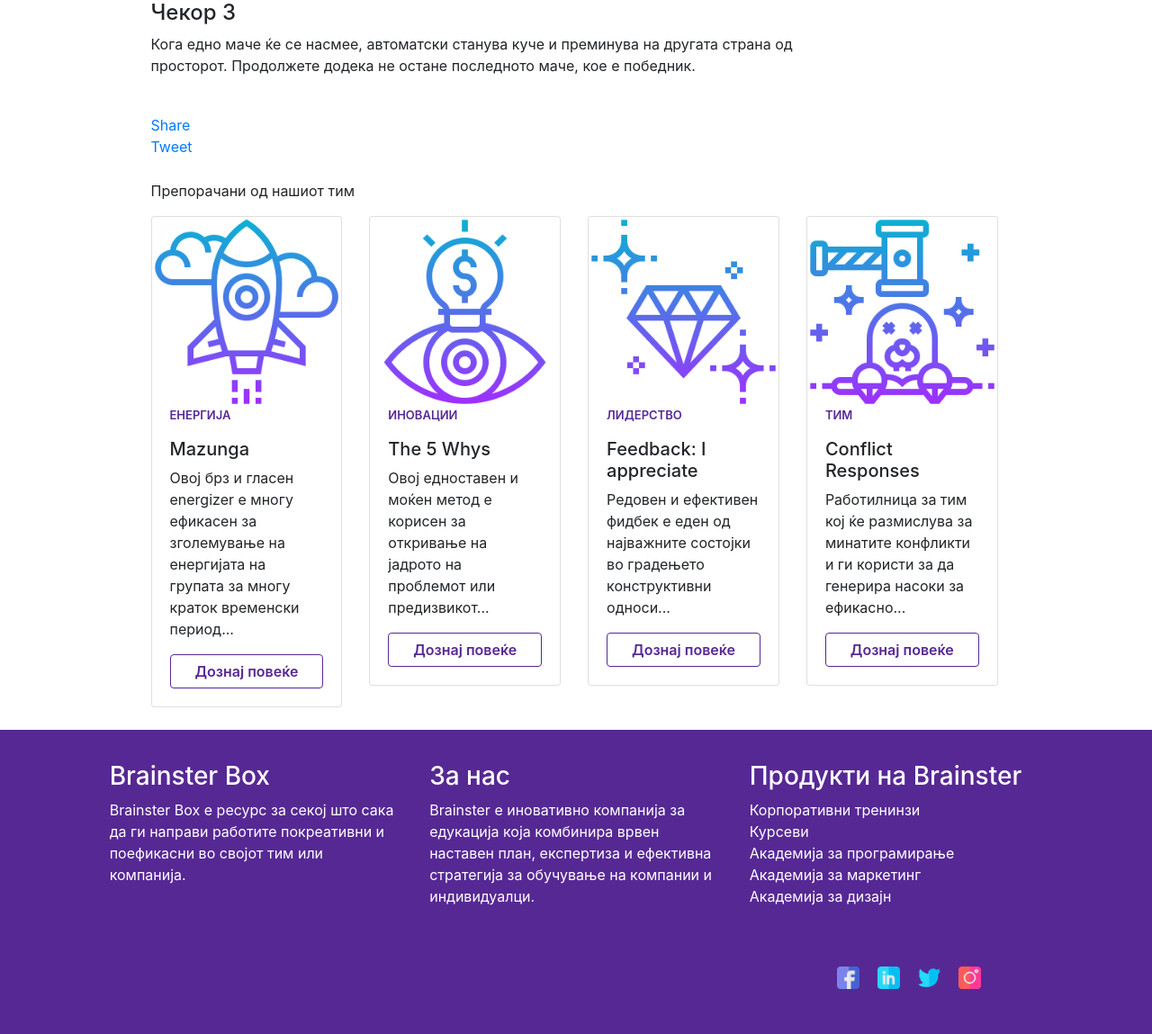
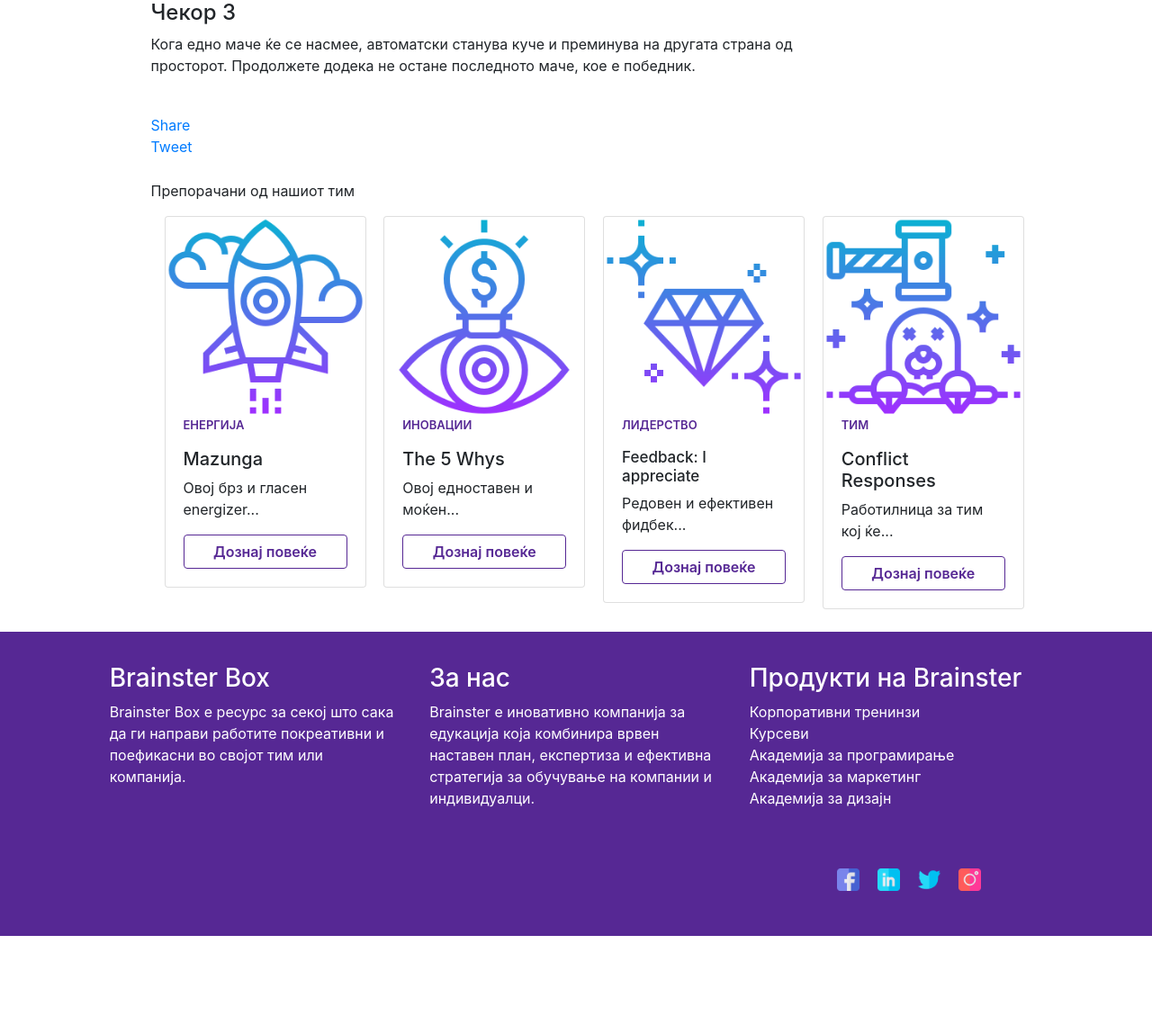
Before and after one commit to DimitarStojmenovski/Tret-Proekt, a PHP site: page /energija/helloKitty.html in a window 1280 px wide. Shown: the part 644-1793 px from the top of the page at 90% size. After the commit the page ends 1684 px from the top, so only its background shows below. Run offline with PHP 8.4, Linux system fonts and the light colour scheme; some libraries are stand-ins or nearby versions.

Commit message:
Add files via upload

```diff
--- a/energija/helloKitty.css
+++ b/energija/helloKitty.css
@@ -434,10 +434,12 @@
     padding-top: 16px;
 }
 
+/* karticka */
+
 
 .karticka:hover{
     border: 3px solid  #562894;
-    width: 13.35rem;
+    /* width: 13.35rem; */
 }
 
 .karticka:hover .KartickaKopche{
@@ -461,6 +463,8 @@
     font-weight: 600;
 }
 
+/* kartcka */
+
 
 .karticka:hover{
     border: 3px solid  #562894;
@@ -473,6 +477,40 @@
 
 .KartickaBody{
     padding-top: 0%;
+}
+
+.KartickaMalTitle{
+    font-size: 13px;
+    font-weight: 600;
+    color: #562894;
+}
+
+.KartickaKopche{
+    border: 1px solid #562894;
+    color: #562894;
+    font-weight: 600;
+}
+
+/*  karticka */
+
+
+/*  karticka */
+
+.karticka:hover{
+    border: 3px solid  #562894;
+}
+
+.karticka:hover .KartickaKopche{
+    background-color: #562894;
+    color: white;
+}
+
+.KartickaBody{
+    padding-top: 0%;
+}
+
+.KartickaTitleTri{
+    font-size: 17px;
 }
 
 .KartickaMalTitle{
@@ -520,34 +558,6 @@
 /*  karticka */
 
 
-/*  karticka */
-
-.karticka:hover{
-    border: 3px solid  #562894;
-}
-
-.karticka:hover .KartickaKopche{
-    background-color: #562894;
-    color: white;
-}
-
-.KartickaBody{
-    padding-top: 0%;
-}
-
-.KartickaMalTitle{
-    font-size: 13px;
-    font-weight: 600;
-    color: #562894;
-}
-
-.KartickaKopche{
-    border: 1px solid #562894;
-    color: #562894;
-    font-weight: 600;
-}
-
-/*  karticka */
 /* staff pick */
 
 
@@ -629,9 +639,6 @@
         width: 11rem !important;
     }
 
-    .instaIkona{
-        margin-right: 23%;
-    }
 }
 
 /* 992px - 1199.98px */
--- a/energija/helloKitty.html
+++ b/energija/helloKitty.html
@@ -229,69 +229,59 @@
                                     data-size="small">Tweet</a>
                             </div>
                         </div>
+
                         <p class="dolePreporakaText">Препорачани од нашиот тим</p>
-                        <div class="row chetiriKartickiRow" id="chetiriKartickiRow">
-                            <div>
+                        <div class="row card-deck chetiriKartickiRow" id="chetiriKartickiRow">
                             <div class="col-xl-3 col-lg-3 col-md-6 col-sm-6 col-12 Karticka">
-                                    <div class="card karticka" style="width: 13.3rem;">
-                                        <img class="card-img-top" src="../Materijali/energija/9.png" alt="Mazunga"
-                                            class="img-fluid" width="200px">
+                                <div class="card karticka" style="width: 14rem;">
+                                    <img class="card-img-top" src="../Materijali/energija/9.png" alt="Mazunga"class="img-fluid" width="200px">
                                     <div class="card-body KartickaBody">
                                         <p class="KartickaMalTitle">ЕНЕРГИЈА</p>
                                         <h5 class="KartickaTitle">Mazunga</h5>
-                                            <p class="KartickaBody">Овој брз и гласен energizer е многу ефикасен за
-                                                зголемување на енергијата на групата за многу краток временски
-                                                период...</p>
+                                        <p class="KartickaBody">Овој брз и гласен energizer...</p>
                                         <a href="#" class="btn btn-block KartickaKopche">Дознај повеќе</a>
                                     </div>
                                 </div>
                             </div>
-                            </div>
 
-                            <div>
+
                             <div class="col-xl-3 col-lg-3 col-md-6 col-sm-6 col-12 Karticka">
-                                    <div class="card karticka" style="width: 13.3rem;">
+                                <div class="card karticka" style="width: 14rem;">
                                     <img class="card-img-top" src="../Materijali/inovacii/1.png" alt="Тhe 5 Whys"
                                             class="img-fluid" width="200px">
                                     <div class="card-body KartickaBody">
                                         <p class="KartickaMalTitle">ИНОВАЦИИ</p>
                                         <h5 class="KartickaTitle">Тhe 5 Whys</h5>
-                                            <p class="KartickaBody">Овој едноставен и моќен метод е корисен за
-                                                откривање на јадрото на проблемот или предизвикот...</p>
+                                        <p class="KartickaBody">Овој едноставен и моќен...</p>
                                         <a href="#" class="btn btn-block KartickaKopche">Дознај повеќе</a>
                                     </div>
                                 </div>
                             </div>
-                            </div>
 
-                            <div>
+
                             <div class="col-xl-3 col-lg-3 col-md-6 col-sm-6 col-12 Karticka">
-                                    <div class="card karticka" style="width: 13.3rem;">
+                                <div class="card karticka" style="width: 14rem;">
                                     <img class="card-img-top" src="../Materijali/liderstvo/03.png" alt="Feedback: I appreciate"
                                             class="img-fluid" width="200px">
                                     <div class="card-body KartickaBody">
                                         <p class="KartickaMalTitle">ЛИДЕРСТВО</p>
-                                            <h5 class="KartickaTitle">Feedback: I appreciate</h5>
-                                            <p class="KartickaBody">Редовен и ефективен фидбек е еден од најважните
-                                                состојки во градењето конструктивни односи...</p>
+                                        <h5 class="KartickaTitleTri">Feedback: I appreciate</h5>
+                                        <p class="KartickaBody">Редовен и ефективен фидбек...</p>
                                         <a href="#" class="btn btn-block KartickaKopche">Дознај повеќе</a>
                                     </div>
                                 </div>
                             </div>
-                            </div>
 
-                            <div>
+
                             <div class="col-xl-3 col-lg-3 col-md-6 col-sm-6 col-12 Karticka">
-                                    <div class="card karticka" style="width: 13.3rem;">
+                                <div class="card karticka" style="width: 14rem;">
                                     <img class="card-img-top" src="../Materijali/tim/1.png" alt="Conflict Responses"
                                             class="img-fluid" width="200px">
                                     <div class="card-body KartickaBody">
                                         <p class="KartickaMalTitle">ТИМ</p>
-                                            <h5 class="KartickaTitle">Conflict Responses</h5>
-                                            <p class="KartickaBody">Работилница за тим кој ќе размислува за минатите
-                                                конфликти и ги користи за да генерира насоки за ефикасно...</p>
+                                        <h5 class="KartickaTitleChetiri">Conflict Responses</h5>
+                                        <p class="KartickaBody">Работилница за тим кој ќе...</p>
                                         <a href="#" class="btn btn-block KartickaKopche">Дознај повеќе</a>
-                                        </div>
                                     </div>
                                 </div>
                             </div>
```
Lines whose indentation alone changed are shown as unchanged.
